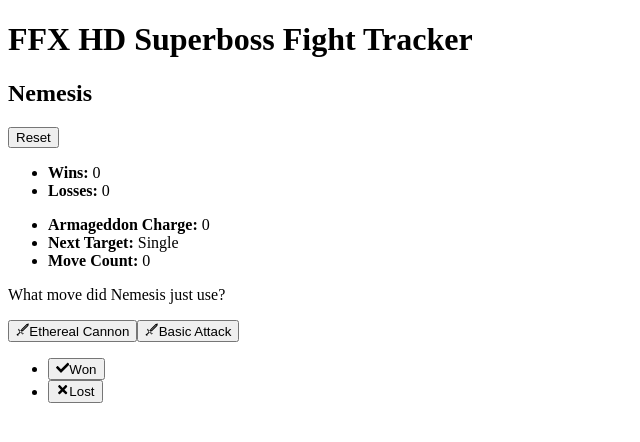
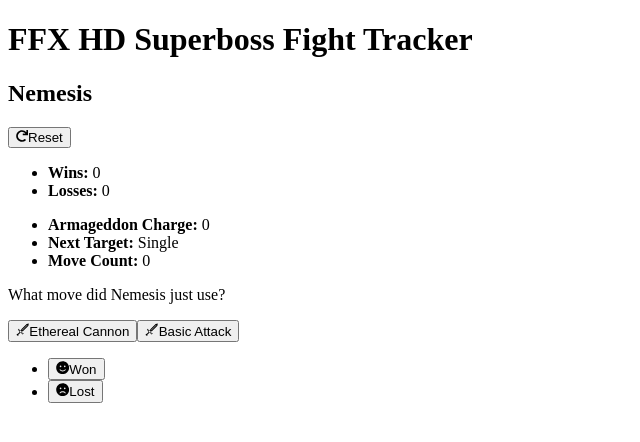
Before and after one commit to drewbolles/ffx-fight-tracker, a Next.js app: page / in a window 1280 px wide. Shown: the top 442 px of the page, without its empty margins (0-640 px from the left). Built offline with nearby package versions, Linux system fonts and the light colour scheme.

Commit message:
tweak styles

```diff
--- a/src/pages/index.tsx
+++ b/src/pages/index.tsx
@@ -2,7 +2,7 @@
 
 import * as React from 'react';
 
-import { FaCheck, FaTimes } from 'react-icons/fa';
+import { FaFrown, FaRedo, FaSmile } from 'react-icons/fa';
 import { ToastContainer, ToastContent, toast } from 'react-toastify';
 
 import { GiBroadsword } from 'react-icons/gi';
@@ -173,7 +173,7 @@
   return (
     <button
       className={classNames(
-        'inline-flex text-white font-bold rounded px-6 h-14 items-center space-x-2',
+        'inline-flex text-white font-bold rounded px-6 h-12 items-center space-x-2',
         { 'bg-blue-700 ': variant === 'Default' },
         { 'bg-green-700': variant === 'Success' },
         { 'bg-red-700': variant === 'Error' }
@@ -236,18 +236,19 @@
           <h1 className="font-bold">FFX HD Superboss Fight Tracker</h1>
         </div>
       </header>
-      <div className="container px-4 mx-auto py-6 max-w-screen-md space-y-4">
+      <div className="container px-6 mx-auto py-6 max-w-screen-md space-y-6">
         <header className="flex flex-col border-b pb-3 mb-4">
           <div className="flex items-center mb-2">
             <h2 className="text-3xl flex-grow">Nemesis</h2>
             <div>
               <button
-                className="border border-blue-100 rounded bg-blue-50 px-4 py-1 inline-flex text-sm"
+                className="border border-blue-100 rounded bg-blue-50 px-4 py-1 inline-flex items-center space-x-2 text-sm"
                 onClick={() => {
                   dispatch({ type: ReducerAction.Reset });
                 }}
               >
-                Reset
+                <FaRedo size={12} className="text-black text-opacity-75" />
+                <span>Reset</span>
               </button>
             </div>
           </div>
@@ -327,7 +328,7 @@
           <ul className="flex items-center justify-between">
             <li>
               <Button
-                icon={<FaCheck />}
+                icon={<FaSmile />}
                 variant="Success"
                 onClick={handleFightRecord('RECORD_WIN')}
               >
@@ -336,7 +337,7 @@
             </li>
             <li>
               <Button
-                icon={<FaTimes />}
+                icon={<FaFrown />}
                 variant="Error"
                 onClick={handleFightRecord('RECORD_LOSS')}
               >
```
